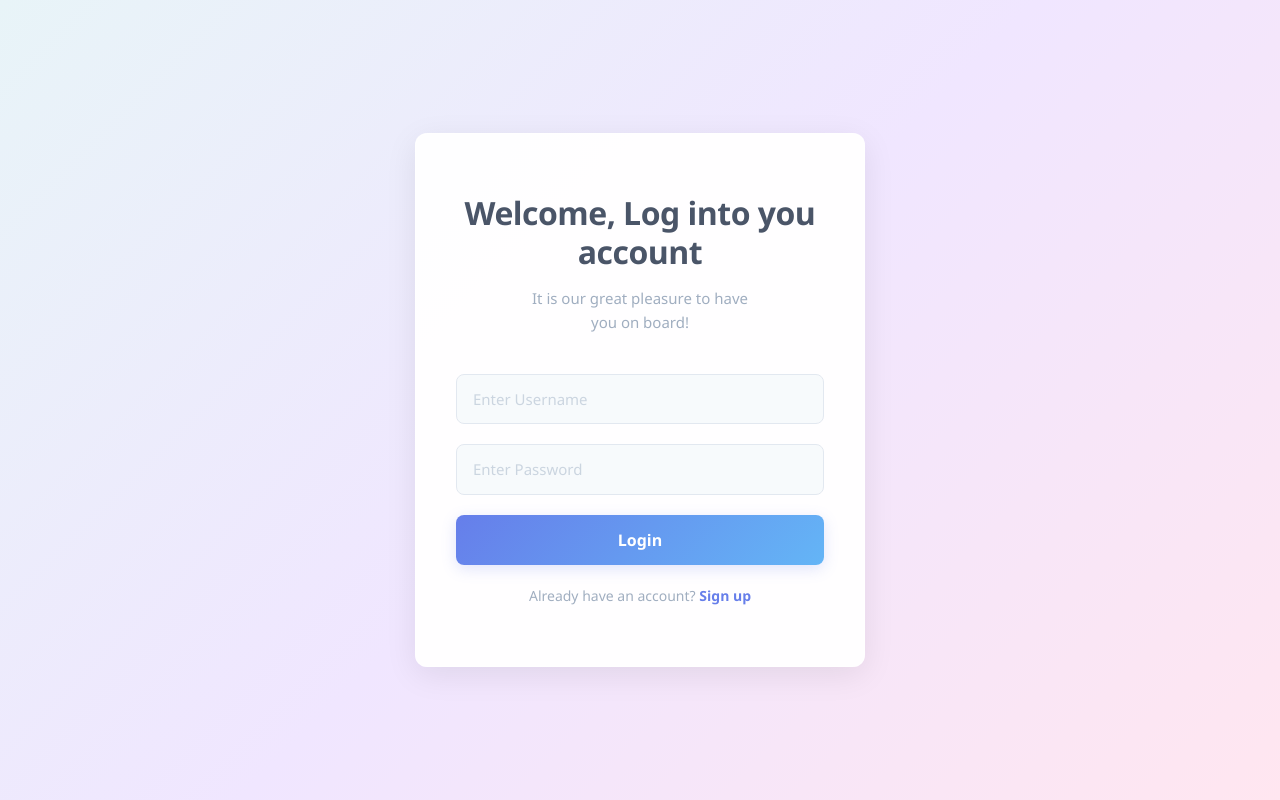
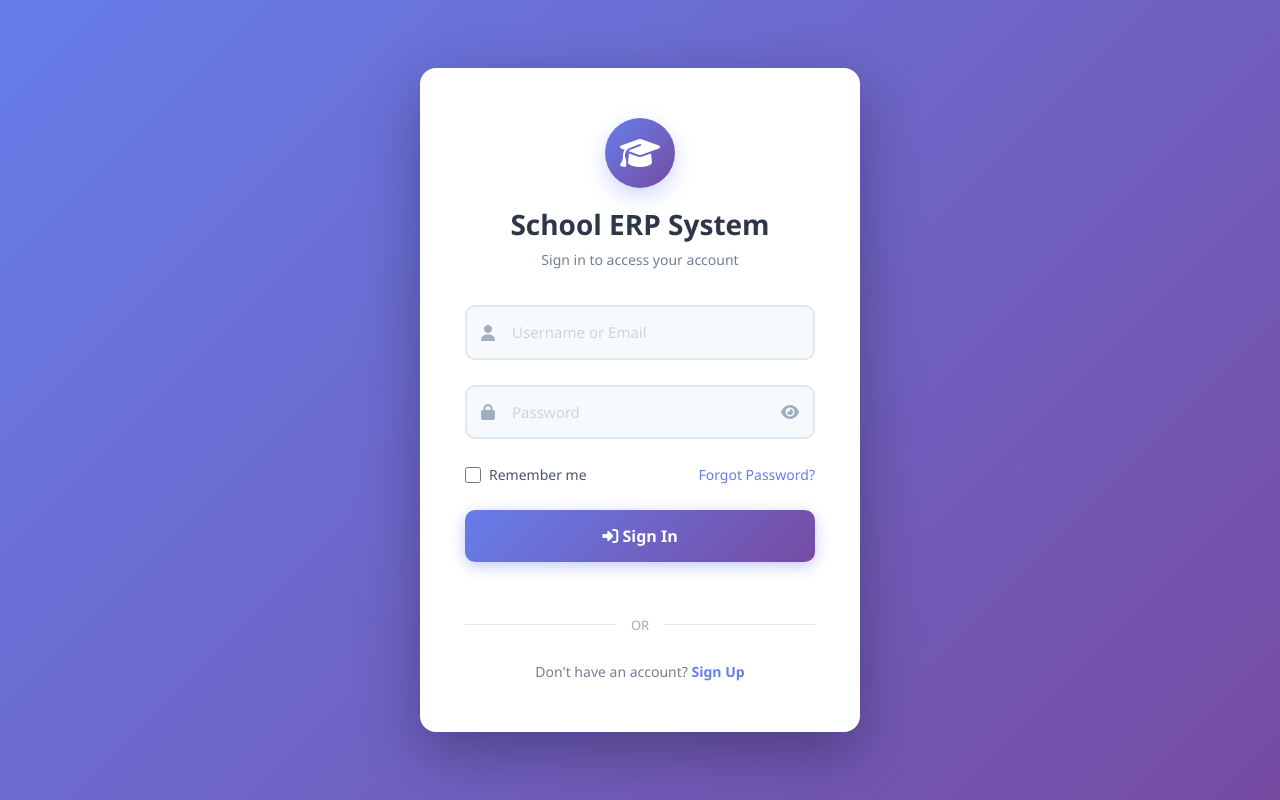
Before and after one commit to RUTVIK-ZAPADIYA/school-erp, a PHP site: page /login.php in a window 1280 px wide. Run offline with PHP 8.4, Linux system fonts and the light colour scheme.

Commit message:
Update login.php

```diff
--- a/login.php
+++ b/login.php
@@ -3,118 +3,268 @@
   <head>
     <meta charset="utf-8">
     <meta name="viewport" content="width=device-width, initial-scale=1">
-    <title>Login - School ERP</title>
+    <title>Login - School ERP System</title>
     <link href="https://cdn.jsdelivr.net/npm/bootstrap@5.3.8/dist/css/bootstrap.min.css" rel="stylesheet" integrity="sha384-sRIl4kxILFvY47J16cr9ZwB07vP4J8+LH7qKQnuqkuIAvNWLzeN8tE5YBujZqJLB" crossorigin="anonymous">
+    <link rel="stylesheet" href="https://cdnjs.cloudflare.com/ajax/libs/font-awesome/6.5.1/css/all.min.css">
     <style>
+      * {
+        margin: 0;
+        padding: 0;
+        box-sizing: border-box;
+      }
       body {
-        background: linear-gradient(135deg, #e8f4f8 0%, #f0e6ff 50%, #ffe6f0 100%);
+        background: linear-gradient(135deg, #667eea 0%, #764ba2 100%);
         display: flex;
         justify-content: center;
         align-items: center;
-        height: 100vh;
-        margin: 0;
+        min-height: 100vh;
         font-family: 'Segoe UI', Tahoma, Geneva, Verdana, sans-serif;
+        padding: 20px;
+      }
+      .login-wrapper {
+        width: 100%;
+        max-width: 440px;
       }
       .login-container {
-        width: 100%;
-        max-width: 450px;
-        background: rgba(255, 255, 255, 0.95);
-        padding: 60px 40px;
-        border-radius: 12px;
-        box-shadow: 0 8px 32px rgba(0, 0, 0, 0.08);
-        border: 1px solid rgba(255, 255, 255, 0.6);
+        background: #ffffff;
+        padding: 50px 45px;
+        border-radius: 16px;
+        box-shadow: 0 20px 60px rgba(0, 0, 0, 0.3);
+      }
+      .logo-section {
+        text-align: center;
+        margin-bottom: 35px;
+      }
+      .logo-icon {
+        width: 70px;
+        height: 70px;
+        background: linear-gradient(135deg, #667eea 0%, #764ba2 100%);
+        border-radius: 50%;
+        display: inline-flex;
+        align-items: center;
+        justify-content: center;
+        margin-bottom: 20px;
+        box-shadow: 0 8px 20px rgba(102, 126, 234, 0.3);
+      }
+      .logo-icon i {
+        font-size: 32px;
+        color: #ffffff;
       }
       .login-container h1 {
-        font-size: 32px;
-        color: #4a5568;
+        font-size: 28px;
+        color: #2d3748;
         text-align: center;
-        margin-bottom: 15px;
+        margin-bottom: 8px;
         font-weight: 700;
-        letter-spacing: -0.5px;
       }
-      .login-container .subtitle {
+      .subtitle {
         text-align: center;
+        color: #718096;
+        margin-bottom: 35px;
+        font-size: 14px;
+      }
+      .input-group-custom {
+        position: relative;
+        margin-bottom: 25px;
+      }
+      .input-icon {
+        position: absolute;
+        left: 16px;
+        top: 50%;
+        transform: translateY(-50%);
         color: #a0aec0;
-        margin-bottom: 40px;
-        font-size: 15px;
-        line-height: 1.6;
+        font-size: 16px;
+        z-index: 1;
       }
       .form-control {
-        padding: 13px 16px;
-        margin-bottom: 20px;
-        border: 1.5px solid #e2e8f0;
-        border-radius: 8px;
+        padding: 14px 16px 14px 45px;
+        border: 2px solid #e2e8f0;
+        border-radius: 10px;
         font-size: 15px;
         color: #2d3748;
         transition: all 0.3s ease;
         background-color: #f7fafc;
+        width: 100%;
       }
       .form-control::placeholder {
         color: #cbd5e0;
       }
       .form-control:focus {
-        border-color: #81e6d9;
+        border-color: #667eea;
         background-color: #ffffff;
-        box-shadow: 0 0 0 3px rgba(129, 230, 217, 0.1);
+        box-shadow: 0 0 0 4px rgba(102, 126, 234, 0.1);
         outline: none;
+      }
+      .form-control:focus + .input-icon {
+        color: #667eea;
+      }
+      .password-toggle {
+        position: absolute;
+        right: 16px;
+        top: 50%;
+        transform: translateY(-50%);
+        color: #a0aec0;
+        cursor: pointer;
+        font-size: 16px;
+        z-index: 2;
+        transition: color 0.3s ease;
+      }
+      .password-toggle:hover {
+        color: #667eea;
+      }
+      .form-options {
+        display: flex;
+        justify-content: space-between;
+        align-items: center;
+        margin-bottom: 25px;
+        font-size: 14px;
+      }
+      .remember-me {
+        display: flex;
+        align-items: center;
+        color: #4a5568;
+      }
+      .remember-me input {
+        margin-right: 8px;
+        width: 16px;
+        height: 16px;
+        cursor: pointer;
+      }
+      .forgot-password {
+        color: #667eea;
+        text-decoration: none;
+        font-weight: 500;
+        transition: color 0.3s ease;
+      }
+      .forgot-password:hover {
+        color: #5a67d8;
+        text-decoration: underline;
       }
       .btn-login {
         width: 100%;
-        padding: 13px;
-        background: linear-gradient(135deg, #667eea 0%, #64b5f6 100%);
+        padding: 14px;
+        background: linear-gradient(135deg, #667eea 0%, #764ba2 100%);
         color: white;
         border: none;
-        border-radius: 8px;
+        border-radius: 10px;
         font-size: 16px;
         font-weight: 600;
         cursor: pointer;
-        margin-bottom: 20px;
+        margin-bottom: 25px;
         transition: all 0.3s ease;
-        box-shadow: 0 4px 15px rgba(102, 126, 234, 0.2);
+        box-shadow: 0 4px 15px rgba(102, 126, 234, 0.4);
       }
       .btn-login:hover {
-        background: linear-gradient(135deg, #5a67d8 0%, #42a5f5 100%);
         transform: translateY(-2px);
-        box-shadow: 0 6px 25px rgba(102, 126, 234, 0.3);
-        color: white;
-        text-decoration: none;
+        box-shadow: 0 6px 25px rgba(102, 126, 234, 0.5);
       }
       .btn-login:active {
         transform: translateY(0);
       }
-      .login-footer {
+      .divider {
         text-align: center;
+        margin: 25px 0;
+        position: relative;
+      }
+      .divider::before {
+        content: '';
+        position: absolute;
+        left: 0;
+        top: 50%;
+        width: 100%;
+        height: 1px;
+        background: #e2e8f0;
+      }
+      .divider span {
+        background: #ffffff;
+        padding: 0 15px;
         color: #a0aec0;
+        font-size: 13px;
+        position: relative;
+        z-index: 1;
+      }
+      .signup-link {
+        text-align: center;
+        color: #718096;
         font-size: 14px;
       }
-      .login-footer a {
+      .signup-link a {
         color: #667eea;
         text-decoration: none;
         font-weight: 600;
         transition: color 0.3s ease;
       }
-      .login-footer a:hover {
+      .signup-link a:hover {
         color: #5a67d8;
         text-decoration: underline;
+      }
+      @media (max-width: 480px) {
+        .login-container {
+          padding: 40px 30px;
+        }
+        .login-container h1 {
+          font-size: 24px;
+        }
       }
     </style>
   </head>
   <body>
-    <div class="login-container">
-      <h1>Welcome, Log into you account</h1>
-      <p class="subtitle">It is our great pleasure to have<br>you on board!</p>
+    <div class="login-wrapper">
+      <div class="login-container">
+        <div class="logo-section">
+          <div class="logo-icon">
+            <i class="fas fa-graduation-cap"></i>
+          </div>
+          <h1>School ERP System</h1>
+          <p class="subtitle">Sign in to access your account</p>
+        </div>
 
-      <form method="POST" action="">
-        <input type="text" class="form-control" id="username" name="username" placeholder="Enter Username" required>
-        <input type="password" class="form-control" id="password" name="password" placeholder="Enter Password" required>
-        <button type="submit" class="btn-login">Login</button>
-      </form>
+        <form method="POST" action="">
+          <div class="input-group-custom">
+            <input type="text" class="form-control" id="username" name="username" placeholder="Username or Email" required>
+            <i class="fas fa-user input-icon"></i>
+          </div>
 
-      <div class="login-footer">
-        Already have an account? <a href="form.php">Sign up</a>
+          <div class="input-group-custom">
+            <input type="password" class="form-control" id="password" name="password" placeholder="Password" required>
+            <i class="fas fa-lock input-icon"></i>
+            <i class="fas fa-eye password-toggle" id="togglePassword"></i>
+          </div>
+
+          <div class="form-options">
+            <label class="remember-me">
+              <input type="checkbox" name="remember" id="remember">
+              <span>Remember me</span>
+            </label>
+            <a href="#" class="forgot-password">Forgot Password?</a>
+          </div>
+
+          <button type="submit" class="btn-login">
+            <i class="fas fa-sign-in-alt"></i> Sign In
+          </button>
+        </form>
+
+        <div class="divider">
+          <span>OR</span>
+        </div>
+
+        <div class="signup-link">
+          Don't have an account? <a href="form.php">Sign Up</a>
+        </div>
       </div>
     </div>
 
     <script src="https://cdn.jsdelivr.net/npm/bootstrap@5.3.8/dist/js/bootstrap.bundle.min.js" integrity="sha384-FKyoEForCGlyvwx9Hj09JcYn3nv7wiPVlz7YYwJrWVcXK/BmnVDxM+D2scQbITxI" crossorigin="anonymous"></script>
+    <script>
+      const togglePassword = document.getElementById('togglePassword');
+      const passwordInput = document.getElementById('password');
+
+      togglePassword.addEventListener('click', function() {
+        const type = passwordInput.getAttribute('type') === 'password' ? 'text' : 'password';
+        passwordInput.setAttribute('type', type);
+        this.classList.toggle('fa-eye');
+        this.classList.toggle('fa-eye-slash');
+      });
+    </script>
   </body>
 </html>
```
